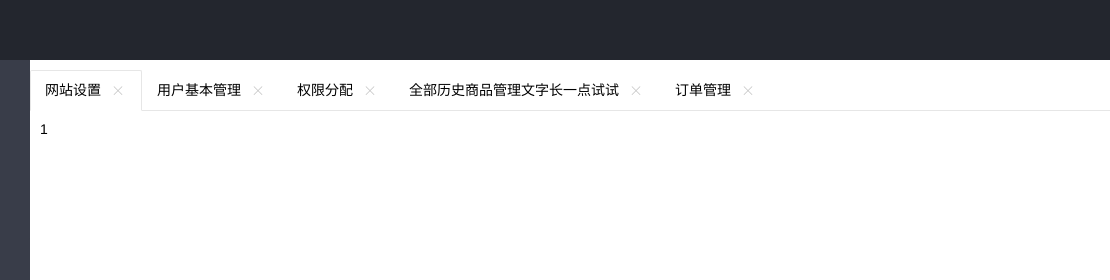
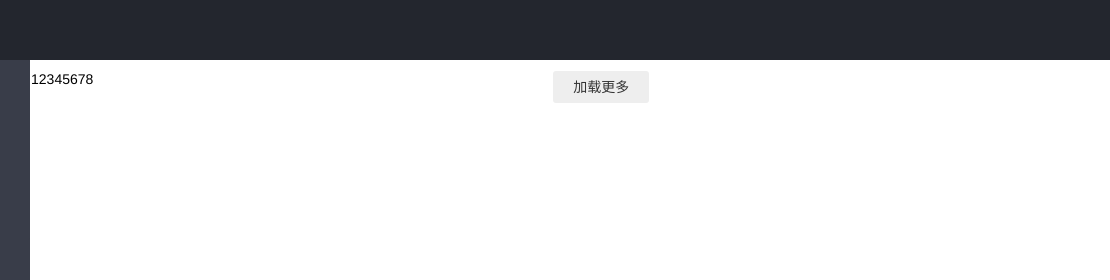
Before and after one commit to kkkknn/HomeWEB, a plain HTML site: page view/index.html in a window 1280 px wide. Shown: the top 280 px of the page, 170-1280 px from the left. Drawn offline with Linux system fonts and the light colour scheme.

Commit message:
修改主页

```diff
--- a/view/index.html
+++ b/view/index.html
@@ -57,34 +57,14 @@
 
     <div class="layui-body ">
         <!-- 内容主体区域 -->
-        <!--<div style="padding: 1px;">
-            &lt;!&ndash;面包屑导航&ndash;&gt;
-            <span class="layui-breadcrumb">
-              <a href="">首页</a>
-              <a href="">国际新闻</a>
-              <a href="">亚太地区</a>
-              <a><cite>正文</cite></a>
-            </span>
-        </div>-->
+        <div style="padding: 1px;">
+
+            <ul class="flow-default site-demo-flow"  id="LAY_demo1"></ul><br>
+
+        </div>
         <!--<iframe src="http://www.kkkkknn.com/" frameborder="0" class="layadmin-iframe" name="iframeMain"
                 style="width: 100%; height:85%;"></iframe>-->
-        <div class="layui-tab" lay-allowClose="true">
-            <ul class="layui-tab-title">
-                <li class="layui-this">网站设置</li>
-                <li>用户基本管理</li>
-                <li>权限分配</li>
-                <li>全部历史商品管理文字长一点试试</li>
-                <li>订单管理</li>
-            </ul>
-            <div class="layui-tab-content">
-                <div class="layui-tab-item layui-show">1</div>
-                <div class="layui-tab-item">2</div>
-                <div class="layui-tab-item">3</div>
-                <div class="layui-tab-item">4</div>
-                <div class="layui-tab-item">5</div>
-                <div class="layui-tab-item">6</div>
-            </div>
-        </div>
+
 
     </div>
 
@@ -98,10 +78,31 @@
 <script src="../util/layui/layui.js"></script>
 <script>
     //一般直接写在一个js文件中
+    layui.use('flow', function() {
+        var flow = layui.flow;
+        flow.load({
+            elem: '#LAY_demo1' //流加载容器
+            ,isAuto: true
+            ,scrollElem:".layui-body"//监听的加载框
+            ,done: function(page, next){ //执行下一页的回调
+                //模拟数据插入
+                setTimeout(function(){
+                    var lis = [];
+                    for(var i = 0; i < 8; i++){
+                        lis.push('<li style="float: left">'+((page-1)*8 + i + 1)+'</li>')
+                    }
 
-    layui.use(['layer', 'form','element','util'], function(){
+                    //执行下一页渲染，第二参数为：满足“加载更多”的条件，即后面仍有分页
+                    //pages为Ajax返回的总页数，只有当前页小于总页数的情况下，才会继续出现加载更多
+                    next(lis.join(''), page < 20); //假设总页数为 10
+                }, 500);
+            }
+        });
+    });
+    layui.use(['layer', 'form','element','util','flow'], function(){
         var layer = layui.layer
             ,util=layui.util
+            ,flow = layui.flow
             ,$=layui.$
             ,form = layui.form;
         util.fixbar({
@@ -117,6 +118,7 @@
                 }
             }
         });
+
     });
 
 </script>
```
